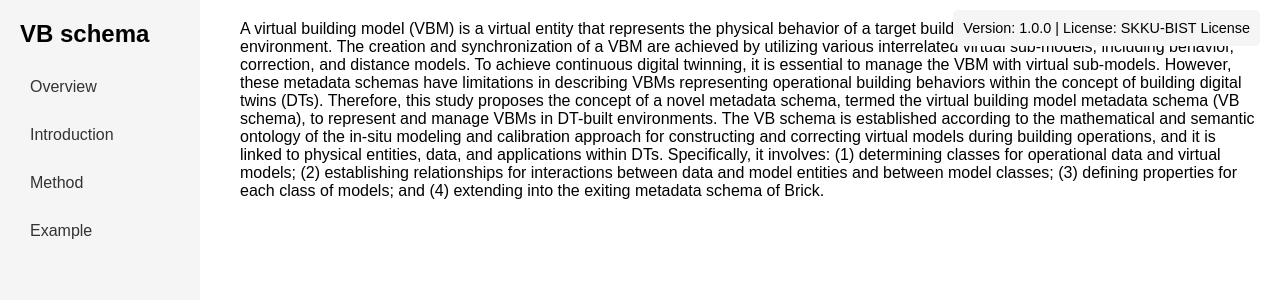
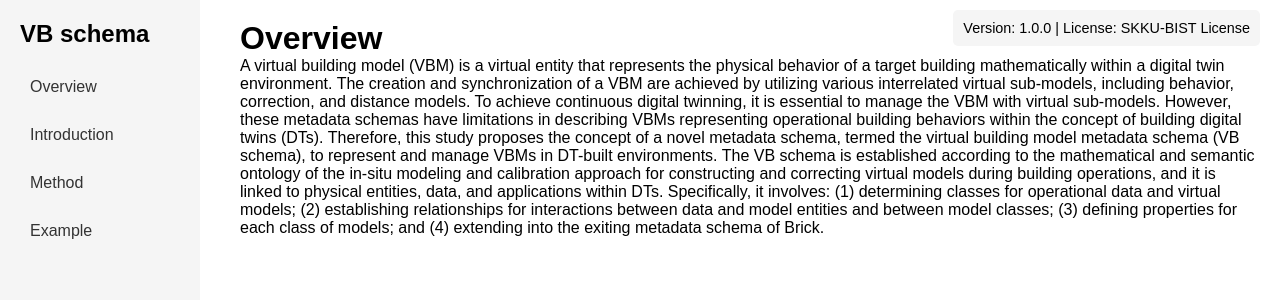
Before and after one commit to SKKU-BIST/SKLU-BIST.github.io, a Jekyll site: the page built from index.md, in a window 1280 px wide. Shown: the top 300 px of the page. Built offline with Jekyll 4.4.1, drawn with Linux system fonts in a browser that asks for light colours; our own code applies the rules of GitHub Pages for plain Markdown files.

Commit message:
Update index.md

```diff
--- a/index.md
+++ b/index.md
@@ -1 +1,6 @@
+---
+layout: default
+title: Overview
+---
+
 A virtual building model (VBM) is a virtual entity that represents the physical behavior of a target building mathematically within a digital twin environment. The creation and synchronization of a VBM are achieved by utilizing various interrelated virtual sub-models, including behavior, correction, and distance models. To achieve continuous digital twinning, it is essential to manage the VBM with virtual sub-models. However, these metadata schemas have limitations in describing VBMs representing operational building behaviors within the concept of building digital twins (DTs). Therefore, this study proposes the concept of a novel metadata schema, termed the virtual building model metadata schema (VB schema), to represent and manage VBMs in DT-built environments. The VB schema is established according to the mathematical and semantic ontology of the in-situ modeling and calibration approach for constructing and correcting virtual models during building operations, and it is linked to physical entities, data, and applications within DTs. Specifically, it involves: (1) determining classes for operational data and virtual models; (2) establishing relationships for interactions between data and model entities and between model classes; (3) defining properties for each class of models; and (4) extending into the exiting metadata schema of Brick.
```
